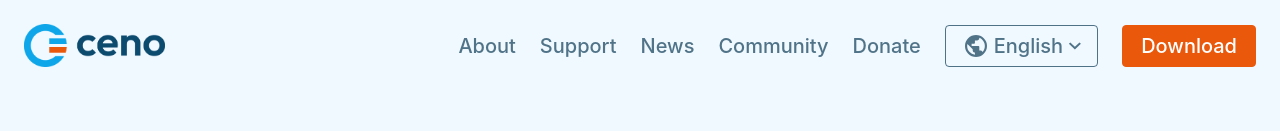
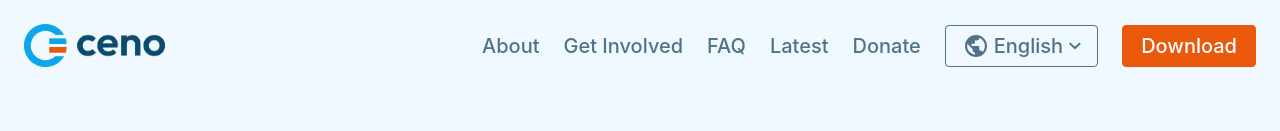
Before and after one commit to jnny/willow446.github.io, a plain HTML site: page en/index.html in a window 1280 px wide. Shown: the top 131 px of the page. Drawn offline with Linux system fonts and the light colour scheme; a web font is replaced by a local one.

Commit message:
fix nav links

```diff
--- a/en/index.html
+++ b/en/index.html
@@ -28,9 +28,9 @@
             <a tabindex="1" class="logo" href="index.html"><img height="43" width="141" src="/static/img/logos/ceno-logo.png" /></a>
             <div class="desktop-nav-menu">
                 <a href="about.html">About</a>
-                <a href="support.html">Support</a>
-                <a href="news.html">News</a>
-                <a href="community.html">Community</a>
+                <a href="community.html">Get Involved</a>
+                <a href="faq.html">FAQ</a>
+                <a href="latest.html">Latest</a>
                 <a href="donate.html">Donate</a>
                 <div aria-label="Language Selector Switch" class="checkbox-wrapper">
                     <input class="desktop-nav-toggle" type="checkbox" id="desktop-nav-toggle" />
@@ -99,9 +99,9 @@
                 </label>
                 <div aria-label="Navigation Selector" class="mobile-nav-panel">
                     <a href="about.html">About</a>
-                    <a href="support.html">Support</a>
-                    <a href="news.html">News</a>
-                    <a href="community.html">Community</a>
+                    <a href="community.html">Get Involved</a>
+                    <a href="faq.html">FAQ</a>
+                    <a href="latest.html">Latest</a>
                     <a href="donate.html">Donate</a>
                 </div>
             </div>
```
Also changed, not shown: _en.dev/_head.html (+6 -6 lines), _en.src/_head.html (+6 -6 lines), en/404.html (+6 -6 lines), en/about.html (+6 -6 lines), en/community.html (+6 -6 lines), en/faq.html (+6 -6 lines).
